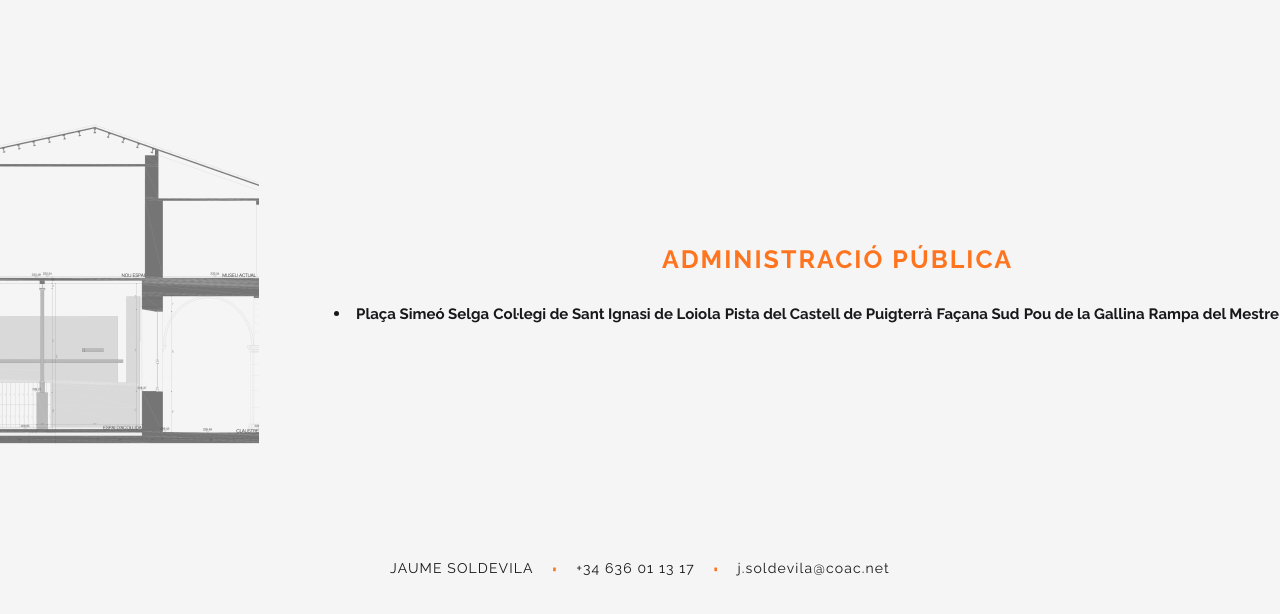
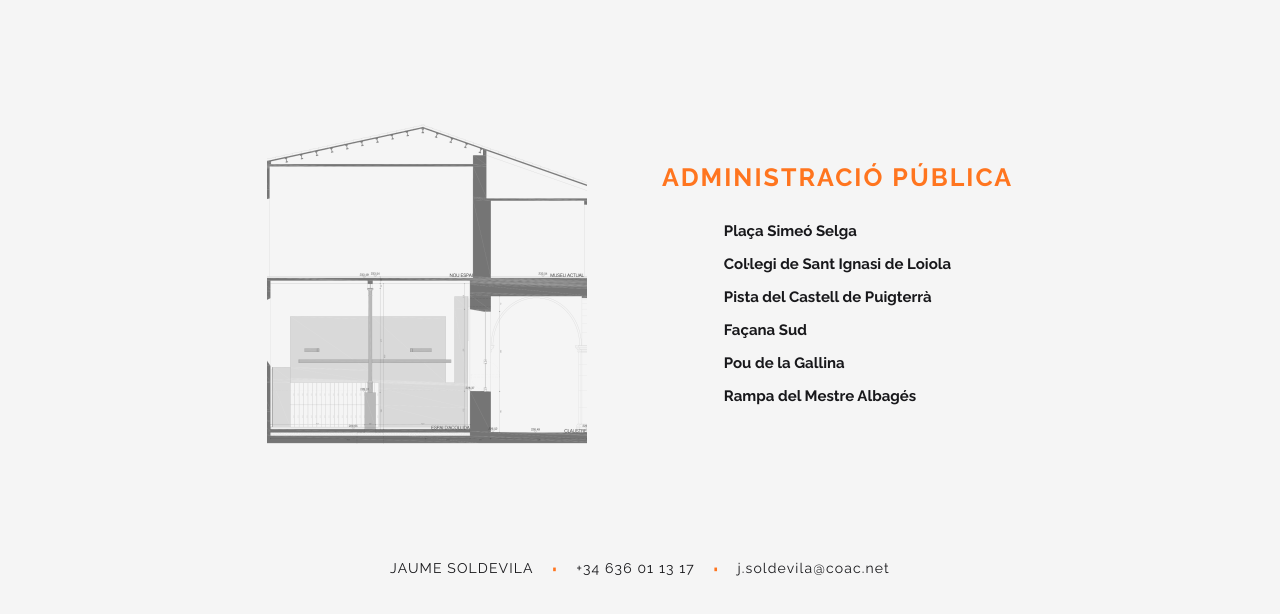
Before and after one commit to jenolalde26-ux/lestudi_web, a plain HTML site: page PAGES/administracio-publica.html in a window 1280 px wide. Shown: the part 122-736 px from the top of the page. Drawn offline with Linux system fonts and the light colour scheme.

Commit message:
Update administracio-publica.html

```diff
--- a/PAGES/administracio-publica.html
+++ b/PAGES/administracio-publica.html
@@ -107,12 +107,12 @@
 
         <nav class="works-links">
 
-            <li><a href="../PAGES/placa-simeo-selga.html">Plaça Simeó Selga</a>
-                        <a href="../PAGES/collegi-de-sant-ignasi-de-loiola.html">Col·legi de Sant Ignasi de Loiola</a>
-                        <a href="../PAGES/pista-del-castell-de-puigterra.html">Pista del Castell de Puigterrà</a>
-                        <a href="../PAGES/facana-sud.html">Façana Sud</a>
-                        <a href="../PAGES/pou-de-la-gallina.html">Pou de la Gallina</a>
-                        <a href="../PAGES/rampa-del-mestre-albages.html">Rampa del Mestre Albagés</a>
+            <a href="../PAGES/placa-simeo-selga.html">Plaça Simeó Selga</a>
+            <a href="../PAGES/collegi-de-sant-ignasi-de-loiola.html">Col·legi de Sant Ignasi de Loiola</a>
+            <a href="../PAGES/pista-del-castell-de-puigterra.html">Pista del Castell de Puigterrà</a>
+            <a href="../PAGES/facana-sud.html">Façana Sud</a>
+            <a href="../PAGES/pou-de-la-gallina.html">Pou de la Gallina</a>
+            <a href="../PAGES/rampa-del-mestre-albages.html">Rampa del Mestre Albagés</a>
 
         </nav>
 
```
